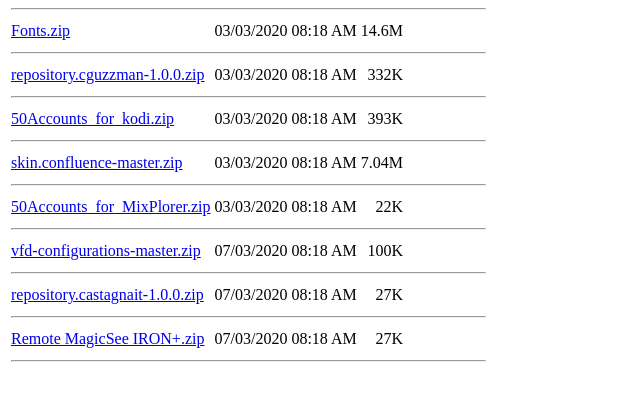
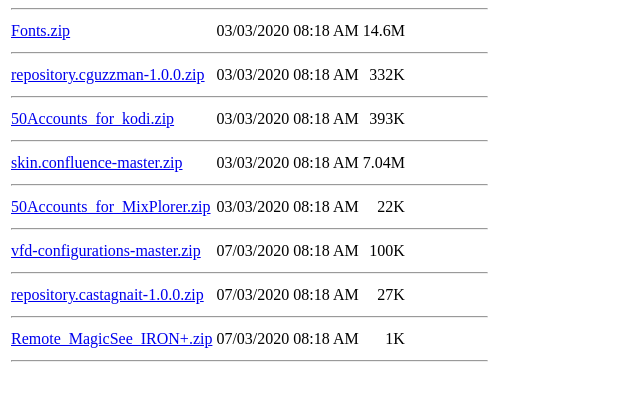
Before and after one commit to labdiynez/coreelec-jy.github.io, a plain HTML site: page index.html in a window 1280 px wide. Shown: the part 91-492 px from the top of the page, without its empty margins (0-640 px from the left). Drawn offline with Linux system fonts and the light colour scheme.

Commit message:
Update index.html

```diff
--- a/index.html
+++ b/index.html
@@ -17,7 +17,7 @@
 <tr><th colspan="4"><hr /></th></tr>
 <tr><td><a href="repository.castagnait-1.0.0.zip">repository.castagnait-1.0.0.zip</a></td><td align="right">07/03/2020 08:18 AM </td><td align="right">27K</td><td>&nbsp;</td></tr>
 <tr><th colspan="4"><hr /></th></tr>
-<tr><td><a href="Remote MagicSee IRON+.zip">Remote MagicSee IRON+.zip</a></td><td align="right">07/03/2020 08:18 AM </td><td align="right">27K</td><td>&nbsp;</td></tr>
+<tr><td><a href="Remote_MagicSee_IRON+.zip">Remote_MagicSee_IRON+.zip</a></td><td align="right">07/03/2020 08:18 AM </td><td align="right">1K</td><td>&nbsp;</td></tr>
 <tr><th colspan="4"><hr /></th></tr>
 </table></body>
 </html>
```
